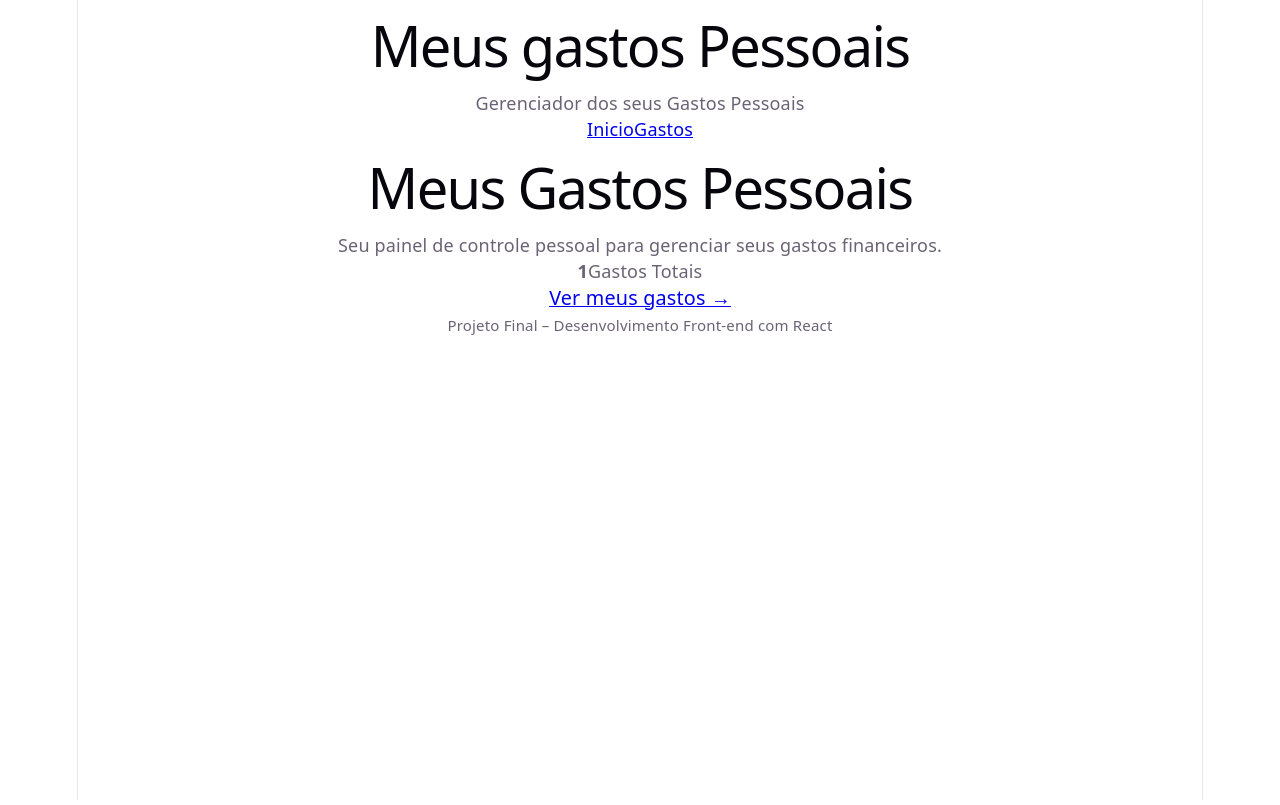
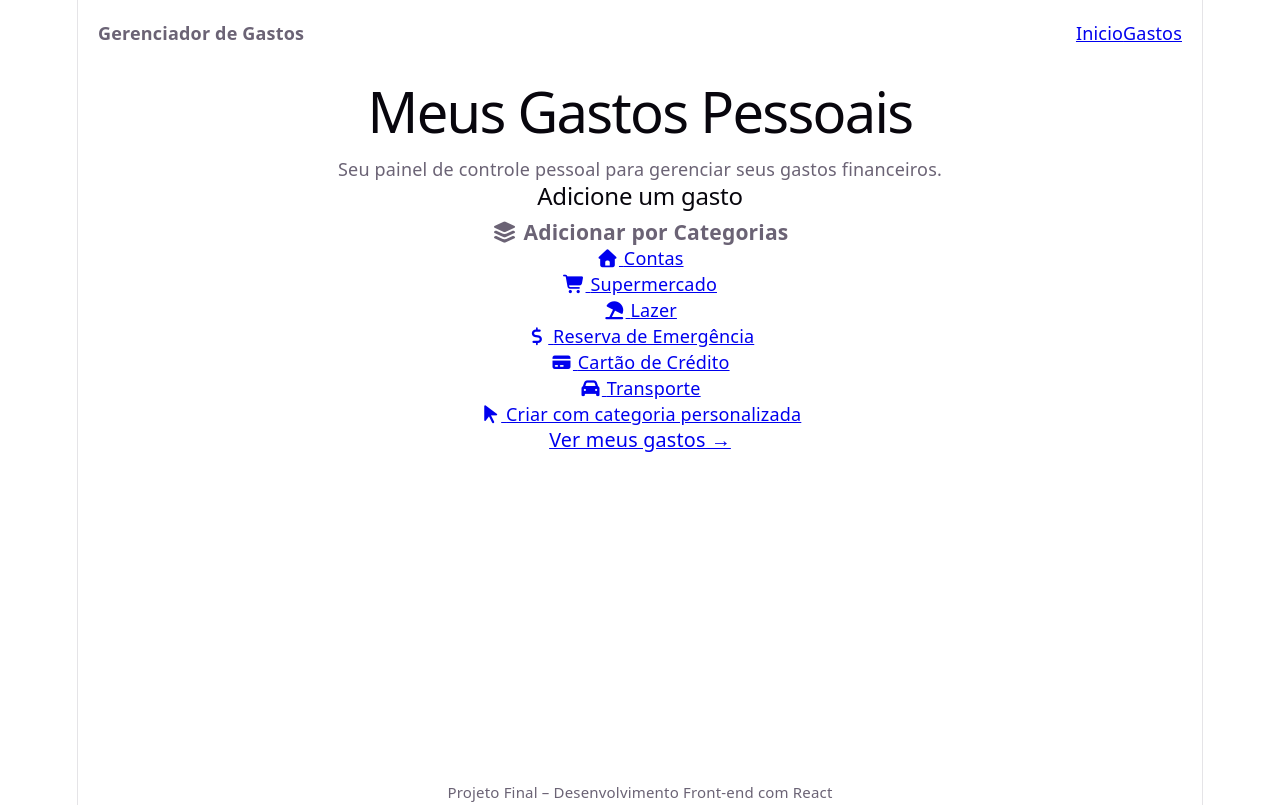
Before and after one commit to AlefeAlvesC/Projeto-Final-Modulo4-IteamFullStack, a React (Vite) app in the folder controle-gastos-pessoais-app/: page / in a window 1280 px wide. Built offline with nearby package versions, Linux system fonts and the light colour scheme.

Commit message:
Adicionando lógica inicial para cadastro de um novo gasto via categorias utilizando Link para ligar as páginas

```diff
--- a/controle-gastos-pessoais-app/index.html
+++ b/controle-gastos-pessoais-app/index.html
@@ -4,6 +4,7 @@
     <meta charset="UTF-8" />
     <link rel="icon" type="image/svg+xml" href="/favicon.svg" />
     <meta name="viewport" content="width=device-width, initial-scale=1.0" />
+    <link rel="stylesheet" href="https://cdnjs.cloudflare.com/ajax/libs/font-awesome/7.0.1/css/all.min.css" integrity="sha512-2SwdPD6INVrV/lHTZbO2nodKhrnDdJK9/kg2XD1r9uGqPo1cUbujc+IYdlYdEErWNu69gVcYgdxlmVmzTWnetw==" crossorigin="anonymous" referrerpolicy="no-referrer" />
     <title>controle-gastos-pessoais-app</title>
   </head>
   <body>
--- a/controle-gastos-pessoais-app/src/App.jsx
+++ b/controle-gastos-pessoais-app/src/App.jsx
@@ -5,6 +5,7 @@ import { Routes, Route } from 'react-router-dom'
 import PaginaInicio from './pages/PaginaInicio'
 import PaginaGastos from './pages/PaginaGastos'
 import PaginaDetalhes from './pages/PaginaDetalhes'
+import PaginaFormulario from './pages/PaginaFormulario'
 import PaginaNaoEncontrada from './pages/PaginaNaoEncontrada'
 
 function App() {
@@ -16,6 +17,7 @@ function App() {
         <Route path='/' element={<PaginaInicio/>}/>
         <Route path='/lista-gasto' element={<PaginaGastos/>}/>
         <Route path='/gastos/:id' element={<PaginaDetalhes/>}/>
+        <Route path='/adicionar-gasto' element={<PaginaFormulario/>}/>
         <Route path='*' element={<PaginaNaoEncontrada/>}/>
       </Routes>
       <Footer/>
--- /dev/null
+++ b/controle-gastos-pessoais-app/src/components/CardSugests.jsx
@@ -0,0 +1,11 @@
+import { Link } from "react-router-dom";
+
+const CardSugests = ({name, children}) => {
+    return(
+        <div>
+            <Link to="/adicionar-gasto">{children} {name}</Link>
+        </div>
+    )
+};
+
+export default CardSugests;
--- a/controle-gastos-pessoais-app/src/components/Footer.jsx
+++ b/controle-gastos-pessoais-app/src/components/Footer.jsx
@@ -1,7 +1,7 @@
 function Footer() {
     return (
     <footer>
-    <small>Projeto Final – Desenvolvimento Front-end com React</small>
+        <small>Projeto Final – Desenvolvimento Front-end com React</small>
     </footer>
     )
 }
--- a/controle-gastos-pessoais-app/src/components/FormNovoGasto.jsx
+++ b/controle-gastos-pessoais-app/src/components/FormNovoGasto.jsx
@@ -1,11 +1,9 @@
-
 import { useState, useRef } from 'react'
 import { useNavigate } from 'react-router-dom'
-import GastoCard from '../components/GastoCard'
-import { useHabits } from '../contexts/HabitsContext'
+import { useGastos } from '../contexts/GastosContext'
 
 function FormNovoGasto(){
-const { gastos } = useHabits()
+  const { gastos } = useGastos()
   const navigate = useNavigate()
 
 
@@ -47,11 +45,12 @@ const { gastos } = useHabits()
     }
 
     adicionarHabit(novoGasto)
-    setForm({ novoNome: '', novaDescricao: '', novaCategoria: '', novoPago: '7', novoValor: '' })
+    setForm({ novoNome: '', novaDescricao: '', novaCategoria: '', novoPago: '', novoValor: '' })
     setErroNome('')
     navigate('/lista-gasto')
   }
-  if (!habits) return null
+
+  if (!gastos) return null
 
   return (
     <section>
@@ -83,15 +82,12 @@ const { gastos } = useHabits()
         <div>
           <label>
             Categoria
-            <select id="categoria" name="novaCategoria"
+            <input
+              type="text"
+              name="novaCategoria"
+              id="categoria"
               value={form.novaCategoria}
-              onChange={handleChange}>
-            <option value="Alimentação">Alimentação</option>
-            <option value="Contas Fixas">Contas Fixas</option>
-            <option value="Transporte">Transporte</option>
-            <option value="Lazer">Lazer</option>
-            <option value="Outro">Outro</option>
-            </select>
+            />
           </label>
         </div>
         <div>
@@ -108,9 +104,11 @@ const { gastos } = useHabits()
         <button type="submit">Adicionar Gasto</button>
       </form>
 
+      {/*
       {habits.length === 0 && (
         <p>Nenhum hábito cadastrado ainda. Que tal começar?</p>
       )}
+
 
       <ul>
         {gastos.map((gastos) => (
@@ -125,7 +123,10 @@ const { gastos } = useHabits()
           />
         ))}
       </ul>
+      */}
     </section>
   )
 
 }
+
+export default FormNovoGasto;
--- /dev/null
+++ b/controle-gastos-pessoais-app/src/components/GastosSugests.jsx
@@ -0,0 +1,43 @@
+import CardSugests from "./CardSugests";
+
+const GastosSugests = () => {
+    return(
+        <div>
+            <h2>Adicione um gasto</h2>
+            <h3><i className="fa-solid fa-layer-group"></i> Adicionar por Categorias</h3>
+            <div>
+
+                <CardSugests name={"Contas"}>
+                    <i className="fa-solid fa-house"></i>
+                </CardSugests>
+
+                <CardSugests name={"Supermercado"}>
+                    <i className="fa-solid fa-cart-shopping"></i>
+                </CardSugests>
+
+                <CardSugests name={"Lazer"}>
+                    <i className="fa-solid fa-umbrella-beach"></i>
+                </CardSugests>
+
+                <CardSugests name={"Reserva de Emergência"}>
+                    <i className="fa-solid fa-dollar-sign"></i>
+                </CardSugests>
+
+                <CardSugests name={"Cartão de Crédito"}>
+                    <i className="fa-solid fa-credit-card"></i>
+                </CardSugests>
+
+                <CardSugests name={"Transporte"}>
+                    <i className="fa-solid fa-car"></i>
+                </CardSugests>
+
+                <CardSugests name={"Criar com categoria personalizada"}>
+                    <i className="fa-solid fa-arrow-pointer"></i>
+                </CardSugests>
+            </div>
+
+        </div>
+    )
+}
+
+export default GastosSugests;
--- a/controle-gastos-pessoais-app/src/components/Header.jsx
+++ b/controle-gastos-pessoais-app/src/components/Header.jsx
@@ -3,9 +3,9 @@ import { NavLink } from 'react-router-dom'
 const Header = () => {
     return(
         <header>
-            <div className="header-titulo">
-                <h1>Meus gastos Pessoais</h1>
-                <p className="header-logo">Gerenciador dos seus Gastos Pessoais</p>
+            <div className="header-logo">
+                <strong>Gerenciador de Gastos</strong>
+                {/*<p className="header-logo">Gerenciador dos seus Gastos Pessoais</p>*/}
             </div>
             <nav className="header-nav">
                 <NavLink
--- a/controle-gastos-pessoais-app/src/index.css
+++ b/controle-gastos-pessoais-app/src/index.css
@@ -50,8 +50,26 @@
   }
 }
 */
+
+/*Resete de CSS*/
+*, *::after, *::before{
+  box-sizing: border-box;
+  margin: 0;
+  padding: 0;
+}
+
 body {
   margin: 0;
+}
+
+header{
+  display: flex;
+  justify-content: space-between;
+  padding: 20px;
+}
+
+main{
+  min-height: 85dvh;
 }
 
 #root {
--- /dev/null
+++ b/controle-gastos-pessoais-app/src/pages/PaginaFormulario.jsx
@@ -0,0 +1,11 @@
+import FormNovoGasto from '../components/FormNovoGasto';
+
+const PaginaFormulario = () => {
+    return(
+        <main>
+            <FormNovoGasto></FormNovoGasto>
+        </main>
+    );
+}
+
+export default PaginaFormulario
--- a/controle-gastos-pessoais-app/src/pages/PaginaInicio.jsx
+++ b/controle-gastos-pessoais-app/src/pages/PaginaInicio.jsx
@@ -2,6 +2,7 @@
 
 import { Link } from 'react-router-dom'
 import { useGastos } from '../contexts/GastosContext'
+import GastosSugests from '../components/GastosSugests'
 
 function PaginaInicio() {
     const { gastos } = useGastos()
@@ -11,13 +12,16 @@ function PaginaInicio() {
             <h1>Meus Gastos Pessoais</h1>
             <p>Seu painel de controle pessoal para gerenciar seus gastos financeiros.</p>
 
+            {/*
             <div className="resumo">
                 <div className="resumo-card">
                     <strong>{gastos.length}</strong>
                     <span>Gastos Totais</span>
                 </div>
+            </div>
+            */}
+            <GastosSugests />
 
-            </div>
 
             <Link to="/lista-gasto" className="btn-primario" style={{ fontSize: '1.1rem', padding: '1rem 2.5rem' }}>
                 Ver meus gastos →
```
